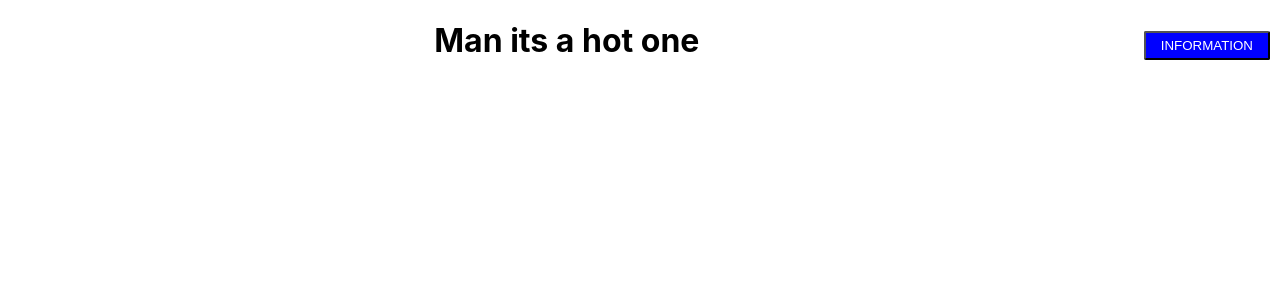
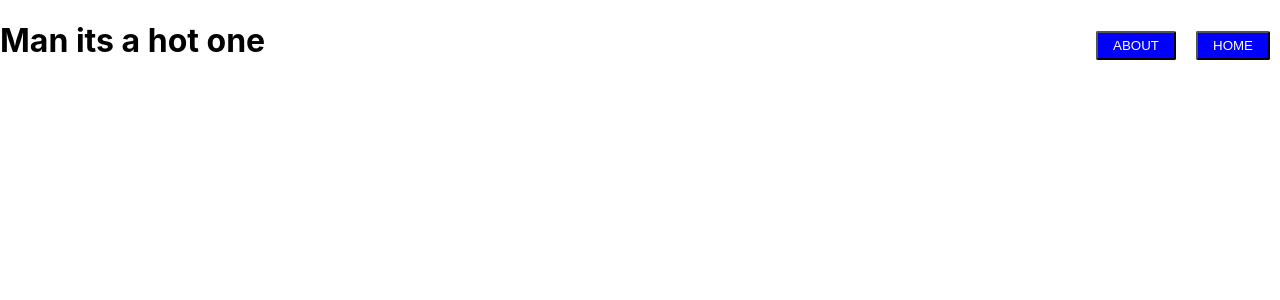
Before and after one commit to Woodside-HS/AdvanceAPCSPrinciples2020, a React (Create React App) app in the folder songweather/: page / in a window 1280 px wide. Shown: the top 300 px of the page. Built offline with nearby package versions, Linux system fonts and the light colour scheme.

Commit message:
started integration of frontend logic

```diff
--- a/songweather/package.json
+++ b/songweather/package.json
@@ -8,7 +8,8 @@
     "@testing-library/user-event": "^7.2.1",
     "react": "^16.13.1",
     "react-dom": "^16.13.1",
-    "react-scripts": "3.4.3"
+    "react-scripts": "3.4.3",
+    "react-router-dom": "^5.2.0"
   },
   "scripts": {
     "start": "react-scripts start",
--- a/songweather/src/App.js
+++ b/songweather/src/App.js
@@ -1,12 +1,62 @@
 import React from 'react';
 import './App.css';
 import GUI from './components/GUI/GUI'
+import Display from './components/Display/Display'
+import { BrowserRouter as Router, Route, Link } from 'react-router-dom';
+import styled from "styled-components";
+
+const Button = styled.button`
+  background-color: blue;
+  color: white;
+  padding: 5px 15px;
+  border-radius: 2px;
+  outline: 0;
+  text-transform: uppercase;
+  margin: 10px;
+  cursor: pointer;
+  &:hover {
+    background-color: red;
+  }
+  &:disabled {
+    cursor: default;
+    opacity: 0.7;
+  }
+  float: right
+`;
+
+
+const Nav = () => (
+    <div>
+
+                <Link to="/">
+                    <Button renderAs="button">
+                        Home
+                    </Button>
+                </Link>
+                <Link to="/about">
+                    <Button renderAs="button">
+                        About
+                    </Button>
+                </Link>
+    </div>
+);
+
+const HomePage = () => <GUI></GUI>;
+const AboutPage = () => <Display></Display>;
+
 
 function App() {
   return (
-    <div className="App">
-        <GUI/>
-    </div>
+      <Router>
+
+          {/* Router component can have only 1 child. We'll use a simple
+          div element for this example. */}
+          <div>
+              <Nav />
+              <Route exact path="/" component={HomePage} />
+              <Route path="/about" component={AboutPage} />
+          </div>
+      </Router>
   );
 }
 
--- a/songweather/src/api.js
+++ b/songweather/src/api.js
@@ -5,7 +5,7 @@ import './App.css';
 window.onload = init;
 
 function init(){
-  Quote(variableName);
+  Quote(65);
 }
 //This bit is for deciding what phrase/temp bracket it is in Fahrenheit. It returns a specific lyric
 function Quote(api) {
--- a/songweather/src/components/Display/Display.js
+++ b/songweather/src/components/Display/Display.js
@@ -4,7 +4,7 @@ class Display extends Component {
   render() {
     return (
         <div>
-          <button id="button">Information</button>
+            <p>I'd rather be listening to smooth</p>
         </div>
     );
   }
--- a/songweather/src/components/GUI/GUI.js
+++ b/songweather/src/components/GUI/GUI.js
@@ -1,31 +1,9 @@
 import React, { Component } from 'react';
-import styled from "styled-components";
-
-const Button = styled.button`
-  background-color: blue;
-  color: white;
-  padding: 5px 15px;
-  border-radius: 2px;
-  outline: 0;
-  text-transform: uppercase;
-  margin: 10px;
-  cursor: pointer;
-  &:hover {
-    background-color: red;
-  }
-  &:disabled {
-    cursor: default;
-    opacity: 0.7;
-  }
-  float: right
-`;
-
 
 class GUI extends Component {
   render() {
     return (
         <div id="whole">
-            <Button id="button">Information</Button>
             <div>
                 <h1>Man its a hot one</h1>
             </div>
```
Also changed, not shown: 1 other file (tests, documents, lock files or other folders).
